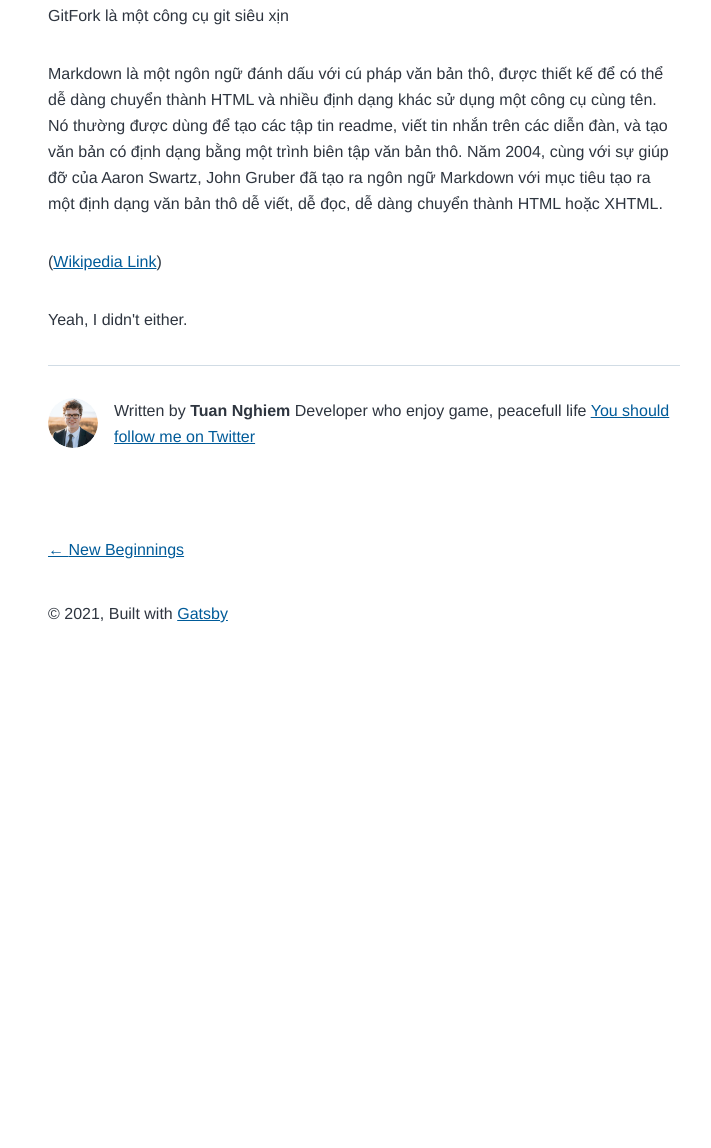
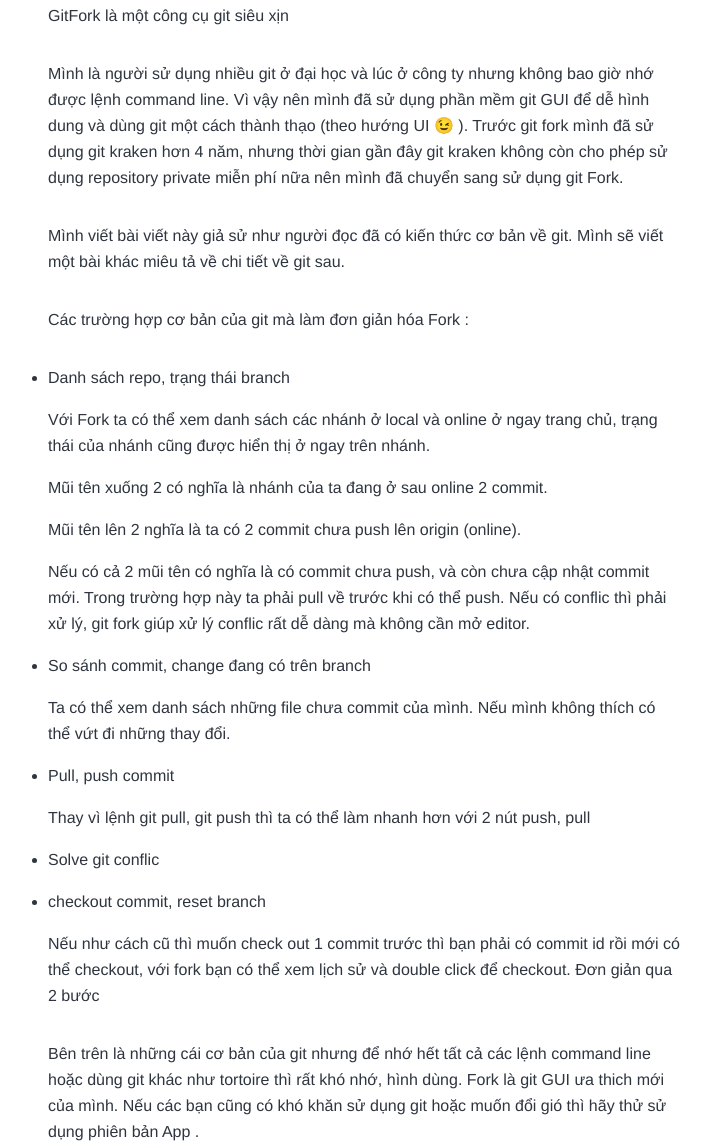
Before and after one commit to thanhtuankeu/Template-PersonalBlog, a Gatsby site: page /git-fork/ in a window 1280 px wide. Shown: the part 237-1385 px from the top of the page, without its empty margins (276-987 px from the left). Before the commit the page ends 927 px from the top, so only its background shows below. Built offline with nearby package versions, Linux system fonts and the light colour scheme; Gatsby itself is replaced by a stand-in of ours.

Commit message:
add blog

```diff
--- a/content/blog/git-fork/index.md
+++ b/content/blog/git-fork/index.md
@@ -5,9 +5,36 @@
 
 GitFork là một công cụ git siêu xịn
 
-Markdown là một ngôn ngữ đánh dấu với cú pháp văn bản thô, được thiết kế để có thể dễ dàng chuyển thành HTML và nhiều định dạng khác sử dụng một công cụ cùng tên. Nó thường được dùng để tạo các tập tin readme, viết tin nhắn trên các diễn đàn, và tạo văn bản có định dạng bằng một trình biên tập văn bản thô.
-Năm 2004, cùng với sự giúp đỡ của Aaron Swartz, John Gruber đã tạo ra ngôn ngữ Markdown với mục tiêu tạo ra một định dạng văn bản thô dễ viết, dễ đọc, dễ dàng chuyển thành HTML hoặc XHTML.
 
-([Wikipedia Link](https://en.wikipedia.org/wiki/Salted_duck_egg))
+Mình là người sử dụng nhiều git ở đại học và lúc ở công ty nhưng không bao giờ nhớ được lệnh command line. Vì vậy nên mình đã sử dụng phần mềm git GUI để dễ hình dung và dùng git một cách thành thạo (theo hướng UI 😉 ). Trước git fork mình đã sử dụng git kraken hơn 4 năm, nhưng thời gian gần đây git kraken không còn cho phép sử dụng repository private miễn phí nữa nên mình đã chuyển sang sử dụng git Fork.
 
-Yeah, I didn't either.
+Mình viết bài viết này giả sử như người đọc đã có kiến thức cơ bản về git. Mình sẽ viết một bài khác miêu tả về chi tiết về git sau.
+
+Các trường hợp cơ bản của git mà làm đơn giản hóa Fork :
+
+- Danh sách repo, trạng thái branch
+
+    Với Fork ta có thể xem danh sách các nhánh ở local và online ở ngay trang chủ, trạng thái của nhánh cũng được hiển thị ở ngay trên nhánh.
+
+    Mũi tên xuống 2 có nghĩa là nhánh của ta đang ở sau online 2 commit.
+
+    Mũi tên lên 2 nghĩa là ta có 2 commit chưa push lên origin (online).
+
+    Nếu có cả 2 mũi tên có nghĩa là có commit chưa push, và còn chưa cập nhật commit mới. Trong trường hợp này ta phải pull về trước khi có thể push. Nếu có conflic thì phải xử lý, git fork giúp xử lý conflic rất dễ dàng mà không cần mở editor.
+
+
+
+- So sánh commit, change đang có trên branch
+
+    Ta có thể xem danh sách những file chưa commit của mình. Nếu mình không thích có thể vứt đi những thay đổi.
+
+- Pull, push commit
+
+    Thay vì lệnh git pull, git push thì ta có thể làm nhanh hơn với 2 nút push, pull
+
+- Solve git conflic
+- checkout commit, reset branch
+
+    Nếu như cách cũ thì muốn check out 1 commit trước thì bạn phải có commit id rồi mới có thể checkout, với fork bạn có thể xem lịch sử và double click để checkout. Đơn giản qua 2 bước
+
+Bên trên là những cái cơ bản của git nhưng để nhớ hết tất cả các lệnh command line hoặc dùng git khác như tortoire thì rất khó nhớ, hình dùng. Fork là git GUI ưa thich mới của mình. Nếu các bạn cũng có khó khăn sử dụng git hoặc muốn đổi gió thì hãy thử sử dụng phiên bản App .
```
